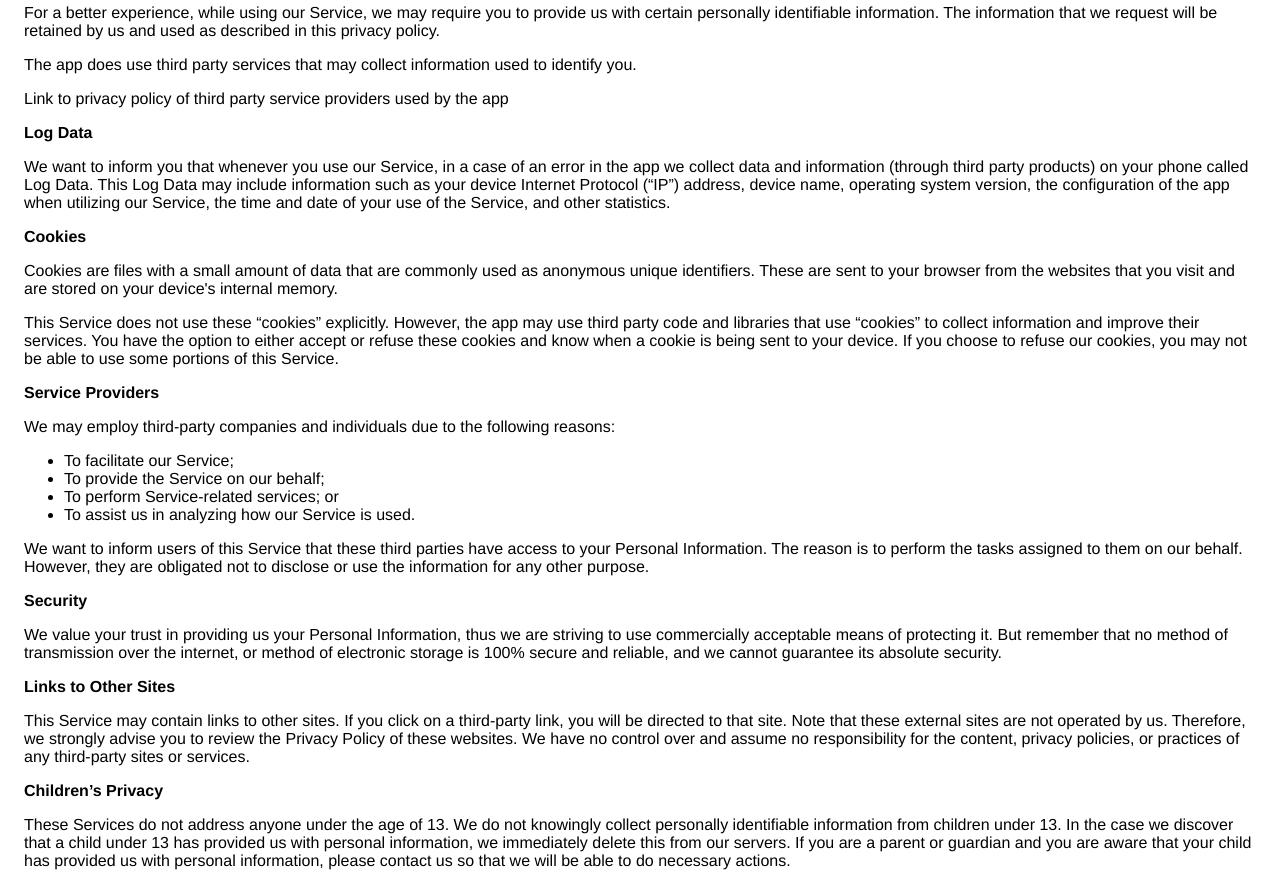
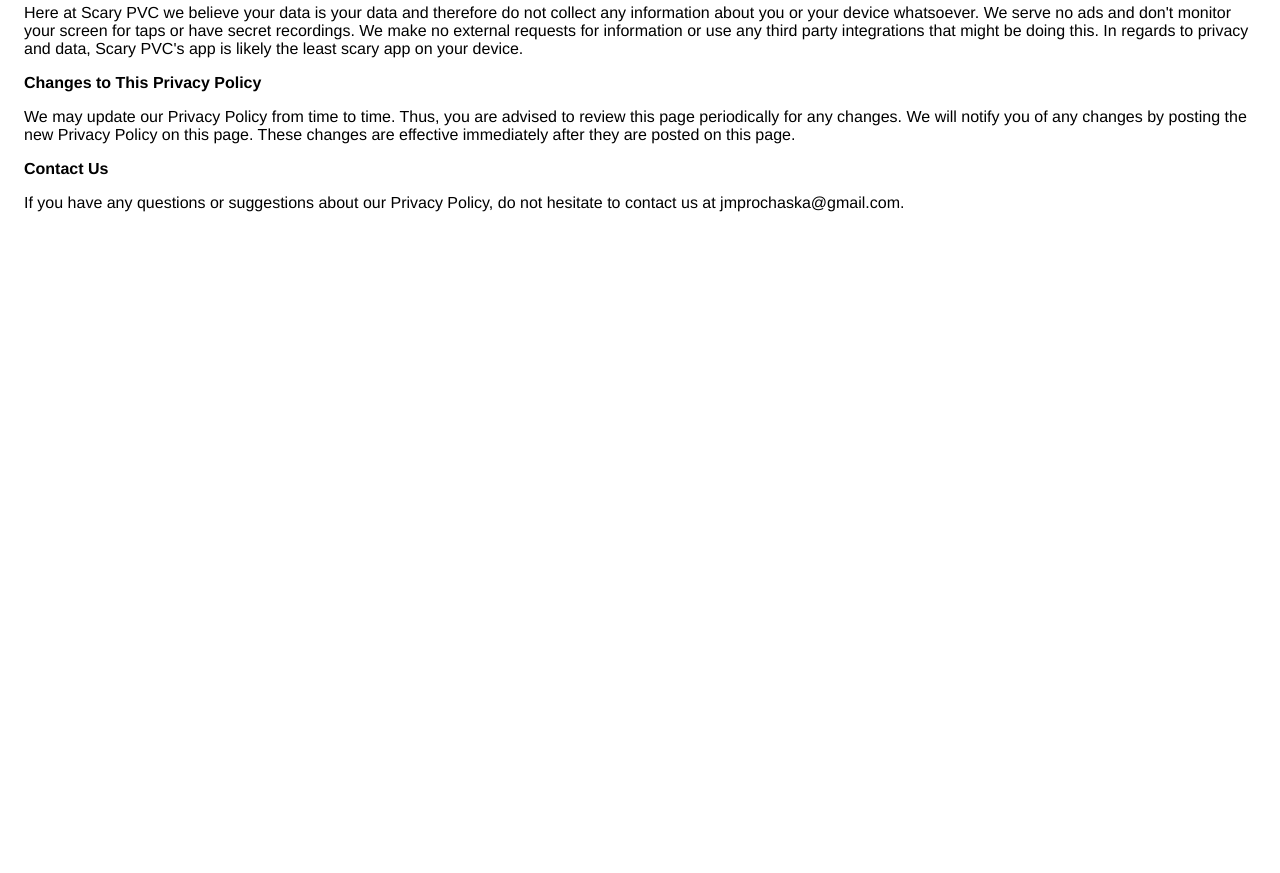
Before and after one commit to bromulous/bromulous.github.io, a plain HTML site: page index.html in a window 1280 px wide. Shown: the part 294-1167 px from the top of the page. After the commit the page ends 800 px from the top, so only its background shows below. Drawn offline with Linux system fonts and the light colour scheme.

Commit message:
updated privacy policy

```diff
--- a/index.html
+++ b/index.html
@@ -31,77 +31,7 @@
                     Tube Terror unless otherwise defined in this Privacy
                     Policy.
                   </p> <p><strong>Information Collection and Use</strong></p> <p>
-                    For a better experience, while using our Service,
-                    we may require you to provide us with certain
-                    personally identifiable information. The
-                    information that we request will be
-                    retained by us and used as described in this privacy policy.
-                  </p> <p>
-                    The app does use third party services that may collect
-                    information used to identify you.
-                  </p> <div><p>
-                      Link to privacy policy of third party service providers
-                      used by the app
-                    </p> <ul><!----><!----><!----><!----><!----><!----><!----><!----><!----><!----><!----></ul></div> <p><strong>Log Data</strong></p> <p>
-                    We want to inform you that whenever
-                    you use our Service, in a case of an error in the
-                    app we collect data and information (through third
-                    party products) on your phone called Log Data. This Log Data
-                    may include information such as your device Internet
-                    Protocol (“IP”) address, device name, operating system
-                    version, the configuration of the app when utilizing
-                    our Service, the time and date of your use of the
-                    Service, and other statistics.
-                  </p> <p><strong>Cookies</strong></p> <p>
-                    Cookies are files with a small amount of data that are
-                    commonly used as anonymous unique identifiers. These are
-                    sent to your browser from the websites that you visit and
-                    are stored on your device's internal memory.
-                  </p> <p>
-                    This Service does not use these “cookies” explicitly.
-                    However, the app may use third party code and libraries that
-                    use “cookies” to collect information and improve their
-                    services. You have the option to either accept or refuse
-                    these cookies and know when a cookie is being sent to your
-                    device. If you choose to refuse our cookies, you may not be
-                    able to use some portions of this Service.
-                  </p> <p><strong>Service Providers</strong></p> <p>
-                    We may employ third-party companies
-                    and individuals due to the following reasons:
-                  </p> <ul><li>To facilitate our Service;</li> <li>To provide the Service on our behalf;</li> <li>To perform Service-related services; or</li> <li>To assist us in analyzing how our Service is used.</li></ul> <p>
-                    We want to inform users of this
-                    Service that these third parties have access to your
-                    Personal Information. The reason is to perform the tasks
-                    assigned to them on our behalf. However, they are obligated
-                    not to disclose or use the information for any other
-                    purpose.
-                  </p> <p><strong>Security</strong></p> <p>
-                    We value your trust in providing us
-                    your Personal Information, thus we are striving to use
-                    commercially acceptable means of protecting it. But remember
-                    that no method of transmission over the internet, or method
-                    of electronic storage is 100% secure and reliable, and
-                    we cannot guarantee its absolute security.
-                  </p> <p><strong>Links to Other Sites</strong></p> <p>
-                    This Service may contain links to other sites. If you click
-                    on a third-party link, you will be directed to that site.
-                    Note that these external sites are not operated by
-                    us. Therefore, we strongly advise you to
-                    review the Privacy Policy of these websites.
-                    We have no control over and assume no
-                    responsibility for the content, privacy policies, or
-                    practices of any third-party sites or services.
-                  </p> <p><strong>Children’s Privacy</strong></p> <p>
-                    These Services do not address anyone under the age of 13.
-                    We do not knowingly collect personally
-                    identifiable information from children under 13. In the case
-                    we discover that a child under 13 has provided
-                    us with personal information,
-                    we immediately delete this from our servers. If you
-                    are a parent or guardian and you are aware that your child
-                    has provided us with personal information, please contact
-                    us so that we will be able to do
-                    necessary actions.
+                    Here at Scary PVC we believe your data is your data and therefore do not collect any information about you or your device whatsoever. We serve no ads and don't monitor your screen for taps or have secret recordings. We make no external requests for information or use any third party integrations that might be doing this. In regards to privacy and data, Scary PVC's app is likely the least scary app on your device.
                   </p> <p><strong>Changes to This Privacy Policy</strong></p> <p>
                     We may update our Privacy Policy from
                     time to time. Thus, you are advised to review this page
```
